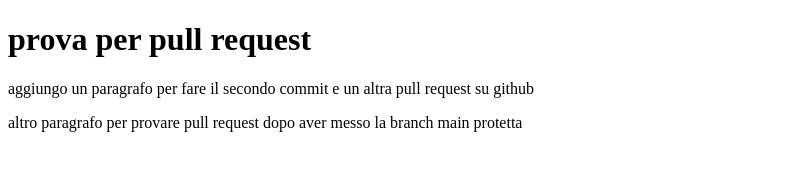
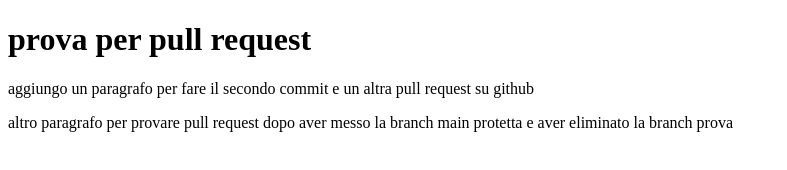
Before and after one commit to BarbaraPapa/prova, a plain HTML site: page index.html in a window 1280 px wide. Shown: the whole page, without its empty margins (0-787 px from the left). Drawn offline with Linux system fonts and the light colour scheme.

Commit message:
modificato html

```diff
--- a/index.html
+++ b/index.html
@@ -12,6 +12,9 @@
       aggiungo un paragrafo per fare il secondo commit e un altra pull request
       su github
     </p>
-    <p>altro paragrafo per provare pull request dopo aver messo la branch main protetta</p>
+    <p>
+      altro paragrafo per provare pull request dopo aver messo la branch main
+      protetta e aver eliminato la branch prova
+    </p>
   </body>
 </html>
```
